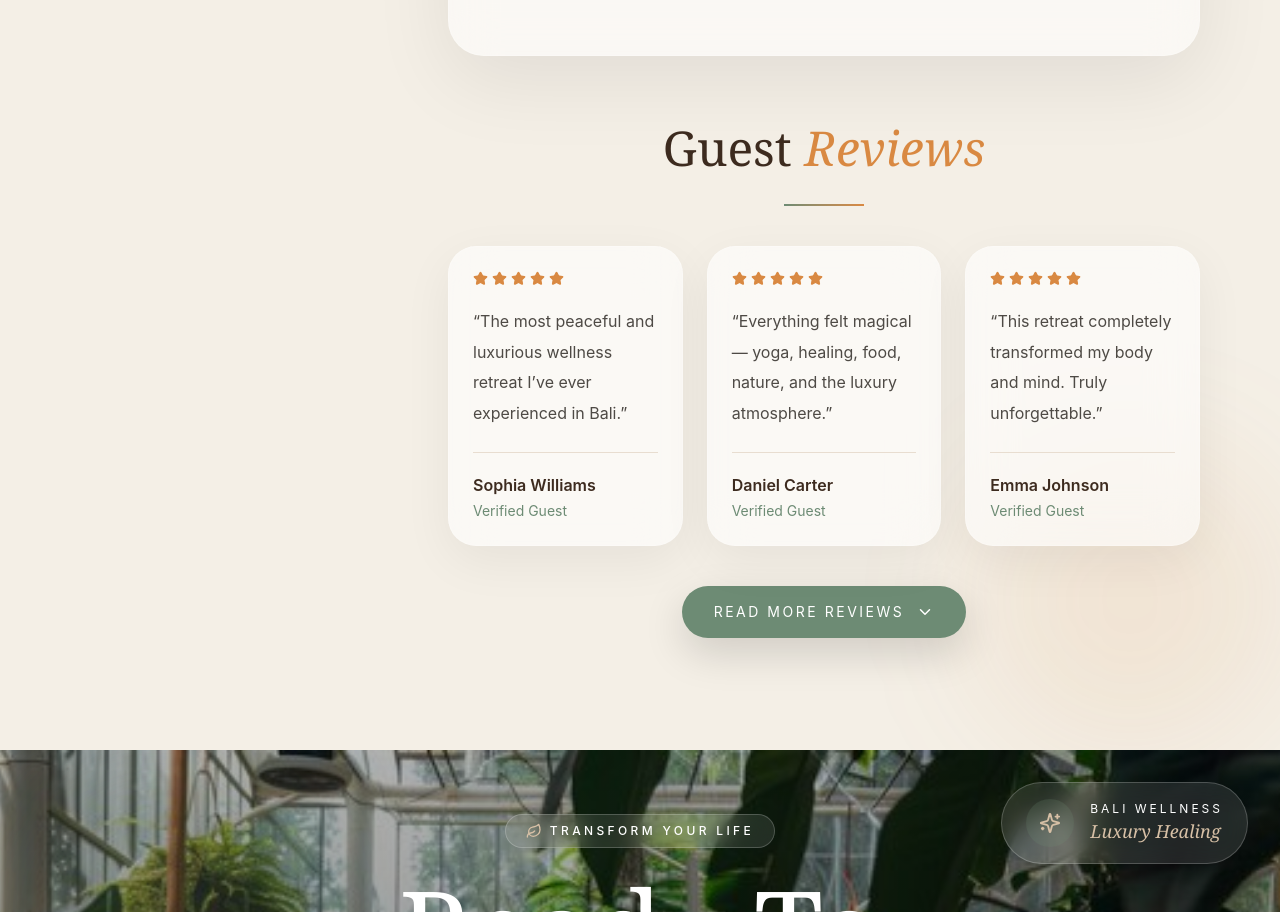
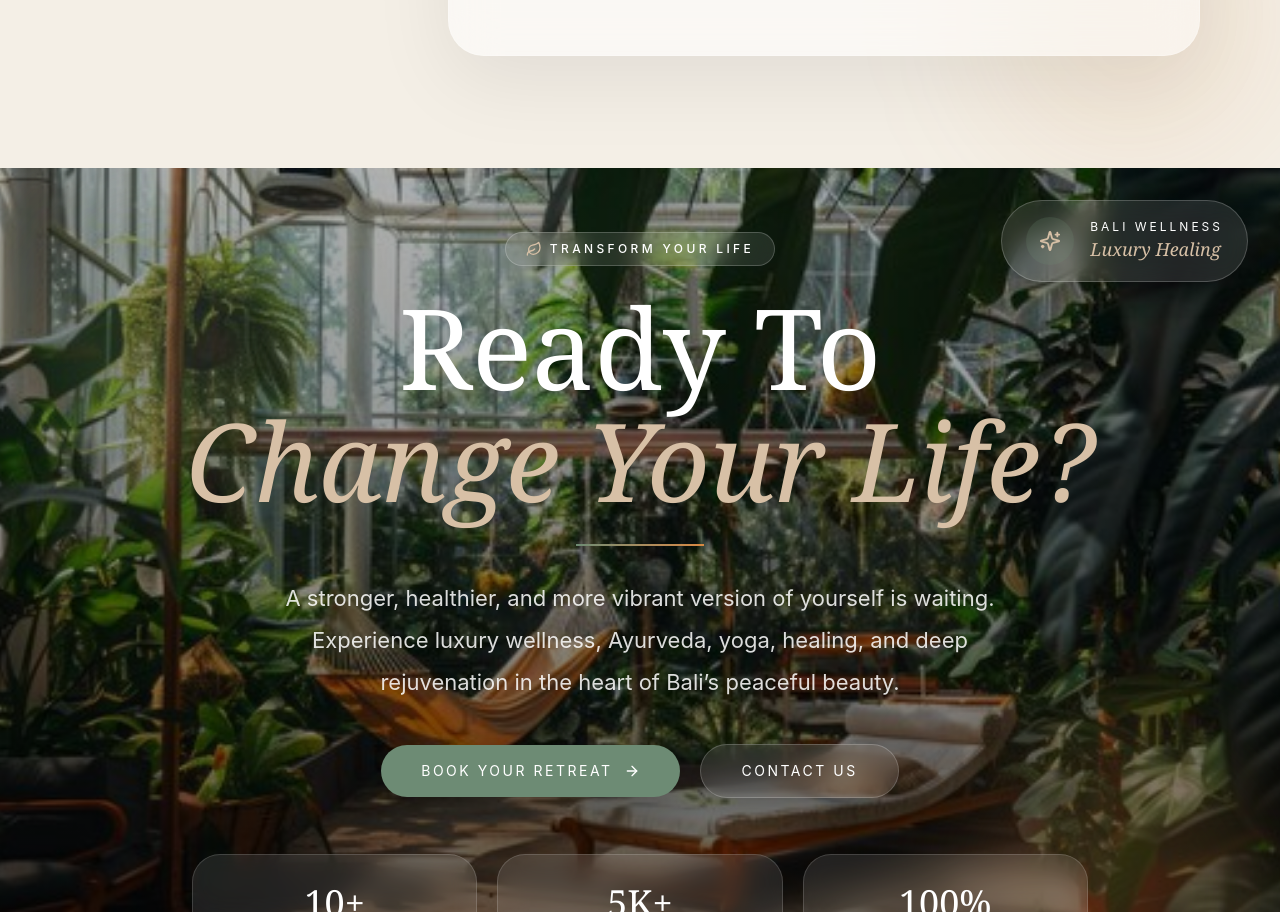
Before and after one commit to Sugaam-dev/ayurvedaalliance, a React (Vite) app: page / in a window 1280 px wide. Shown: the part 8113-9025 px from the top of the page. Built offline with nearby package versions, Linux system fonts and the light colour scheme.

Commit message:
home page

```diff
--- a/src/pages/home/RetreatIncludesPage.jsx
+++ b/src/pages/home/RetreatIncludesPage.jsx
@@ -319,12 +319,12 @@ const RetreatIncludesPage = () => {
             {/* REVIEWS */}
             {/* ================================================= */}
 
-            <div className="mt-14">
+            {/* <div className="mt-14"> */}
 
               {/* Review Header */}
-              <div className="text-center mb-10">
+              {/* <div className="text-center mb-10"> */}
 
-                <h3 className="text-[2rem] sm:text-[2.5rem] xl:text-[3rem] font-serif text-[#3d2b1f]">
+                {/* <h3 className="text-[2rem] sm:text-[2.5rem] xl:text-[3rem] font-serif text-[#3d2b1f]">
                   Guest
                   <span className="italic text-[#d98942]">
                     {" "}Reviews
@@ -332,19 +332,19 @@ const RetreatIncludesPage = () => {
                 </h3>
 
                 <div className="w-20 h-[2px] bg-gradient-to-r from-[#6d8b74] to-[#d98942] mx-auto mt-5"></div>
-              </div>
+              </div> */}
 
               {/* Review Grid */}
-              <div className="grid grid-cols-1 md:grid-cols-2 xl:grid-cols-3 gap-6">
+              {/* <div className="grid grid-cols-1 md:grid-cols-2 xl:grid-cols-3 gap-6">
 
                 {visibleReviews.map((review, index) => (
                   <div
                     key={index}
                     className="group rounded-[28px] bg-white/60 backdrop-blur-xl border border-white/20 p-6 shadow-[0_15px_50px_rgba(0,0,0,0.06)] hover:-translate-y-3 hover:shadow-[0_25px_70px_rgba(0,0,0,0.14)] transition-all duration-700"
-                  >
+                  > */}
 
                     {/* Stars */}
-                    <div className="flex items-center gap-1 mb-5">
+                    {/* <div className="flex items-center gap-1 mb-5">
                       {[1, 2, 3, 4, 5].map((star) => (
                         <Star
                           key={star}
@@ -352,15 +352,15 @@ const RetreatIncludesPage = () => {
                           className="fill-[#d98942] text-[#d98942]"
                         />
                       ))}
-                    </div>
+                    </div> */}
 
                     {/* Text */}
-                    <p className="text-[#4e4a45] leading-[1.9] text-sm sm:text-base">
+                    {/* <p className="text-[#4e4a45] leading-[1.9] text-sm sm:text-base">
                       “{review.text}”
-                    </p>
+                    </p> */}
 
                     {/* User */}
-                    <div className="mt-6 pt-5 border-t border-[#e8ddd0]">
+                    {/* <div className="mt-6 pt-5 border-t border-[#e8ddd0]">
 
                       <p className="text-[#3d2b1f] font-semibold">
                         {review.name}
@@ -373,10 +373,10 @@ const RetreatIncludesPage = () => {
                   </div>
                 ))}
 
-              </div>
+              </div> */}
 
               {/* Read More */}
-              <div className="flex justify-center mt-10">
+              {/* <div className="flex justify-center mt-10">
 
                 <button
                   onClick={() =>
@@ -397,8 +397,8 @@ const RetreatIncludesPage = () => {
                   )}
                 </button>
 
-              </div>
-            </div>
+              </div> */}
+            {/* </div> */}
 
           </div>
         </div>
```
